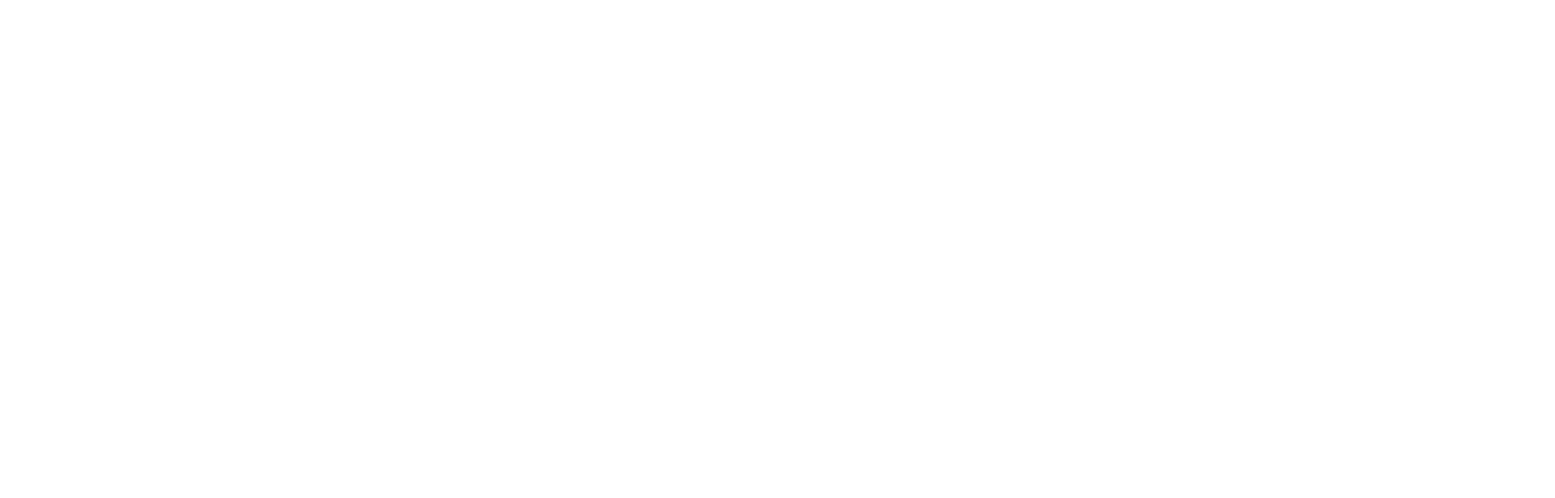
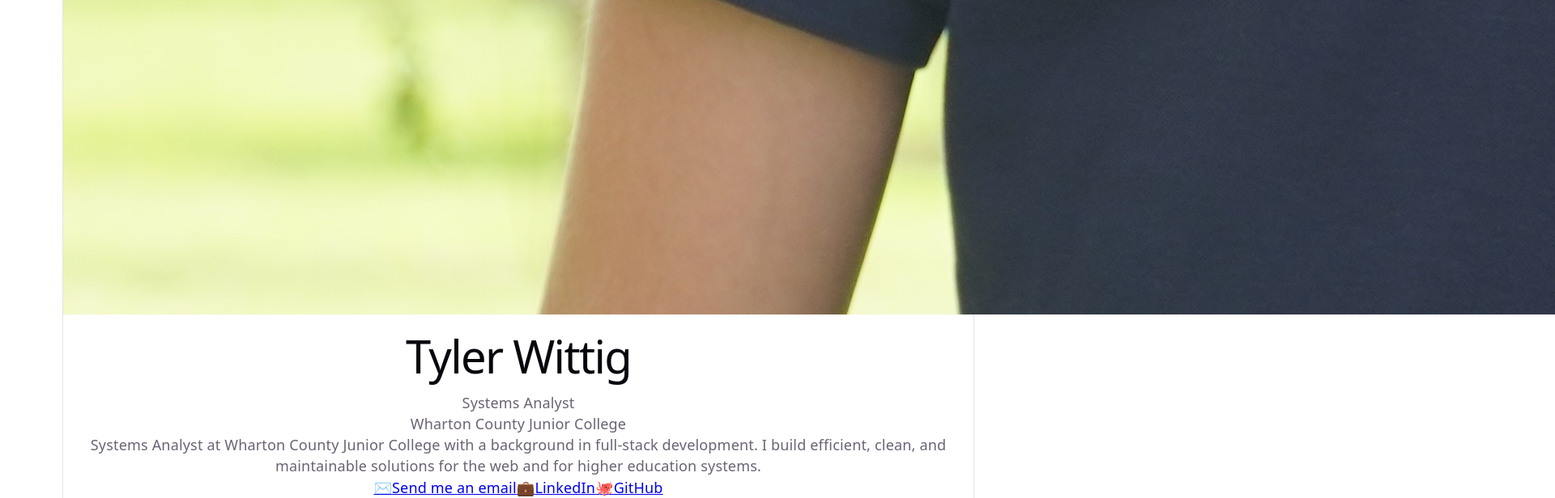
Before and after one commit to twit96/business-card, a React (Vite) app: page / in a window 1280 px wide. Shown: the part 3109-3725 px from the top of the page at 81% size, 1920 px wide, since content can reach past the window. Before the commit the page ends 800 px from the top, so only its background shows below. Built offline with nearby package versions, Linux system fonts and the light colour scheme.

Commit message:
chore: add boilerplate component content

```diff
--- a/src/components/ContactLink/ContactLink.jsx
+++ b/src/components/ContactLink/ContactLink.jsx
@@ -1,8 +1,16 @@
 import styles from './ContactLink.module.css';
 
-export default function ContactLink() {
+export default function ContactLink({ href, icon, label, onClick }) {
   return (
-    <>
-    </>
+    <a
+      href={href}
+      className={styles.link}
+      onClick={onClick}
+      target={href?.startsWith('mailto') ? undefined : '_blank'}
+      rel="noopener noreferrer"
+    >
+      <span className={styles.icon}>{icon}</span>
+      <span className={styles.label}>{label}</span>
+    </a>
   );
 }
--- a/src/components/ContactList/ContactList.jsx
+++ b/src/components/ContactList/ContactList.jsx
@@ -1,8 +1,33 @@
 import styles from './ContactList.module.css';
+import ContactLink from '../ContactLink';
+
+const links = [
+  {
+    id: 'email-cta',
+    href: 'mailto:twittig@wcjc.edu?subject=Nice to meet you&body=Hi Tyler, it was great meeting you.',
+    icon: '✉️',
+    label: 'Send me an email',
+  },
+  {
+    id: 'linkedin',
+    href: 'https://linkedin.com/in/tylerwittig',
+    icon: '💼',
+    label: 'LinkedIn',
+  },
+  {
+    id: 'github',
+    href: 'https://github.com/twit96',
+    icon: '🐙',
+    label: 'GitHub',
+  },
+];
 
 export default function ContactList() {
   return (
-    <>
-    </>
+    <nav className={styles.list}>
+      {links.map(({ id, href, icon, label }) => (
+        <ContactLink key={id} href={href} icon={icon} label={label} />
+      ))}
+    </nav>
   );
 }
--- a/src/components/ProfileHeader/ProfileHeader.jsx
+++ b/src/components/ProfileHeader/ProfileHeader.jsx
@@ -1,8 +1,15 @@
 import styles from './ProfileHeader.module.css';
+import headshot from '../../assets/headshot.jpg';
 
 export default function ProfileHeader() {
   return (
-    <>
-    </>
+    <header className={styles.header}>
+      <img src={headshot} alt="Tyler Wittig" className={styles.headshot} />
+      <div className={styles.identity}>
+        <h1 className={styles.name}>Tyler Wittig</h1>
+        <p className={styles.title}>Systems Analyst</p>
+        <p className={styles.org}>Wharton County Junior College</p>
+      </div>
+    </header>
   );
 }
```
